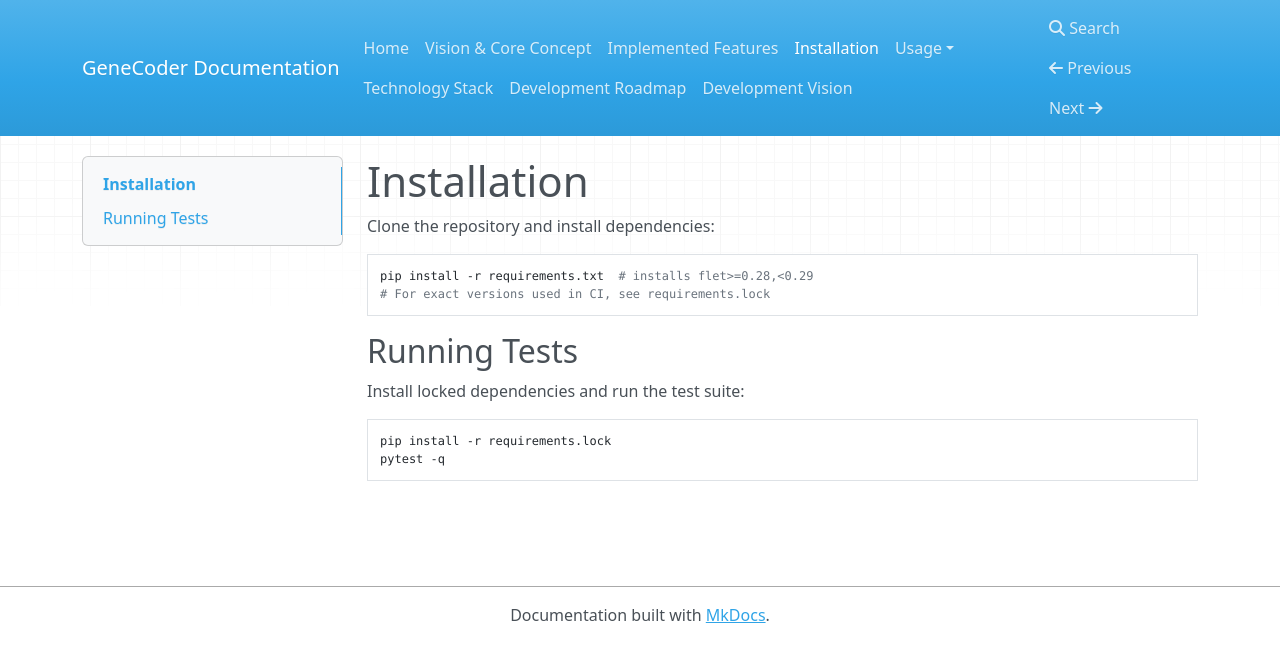
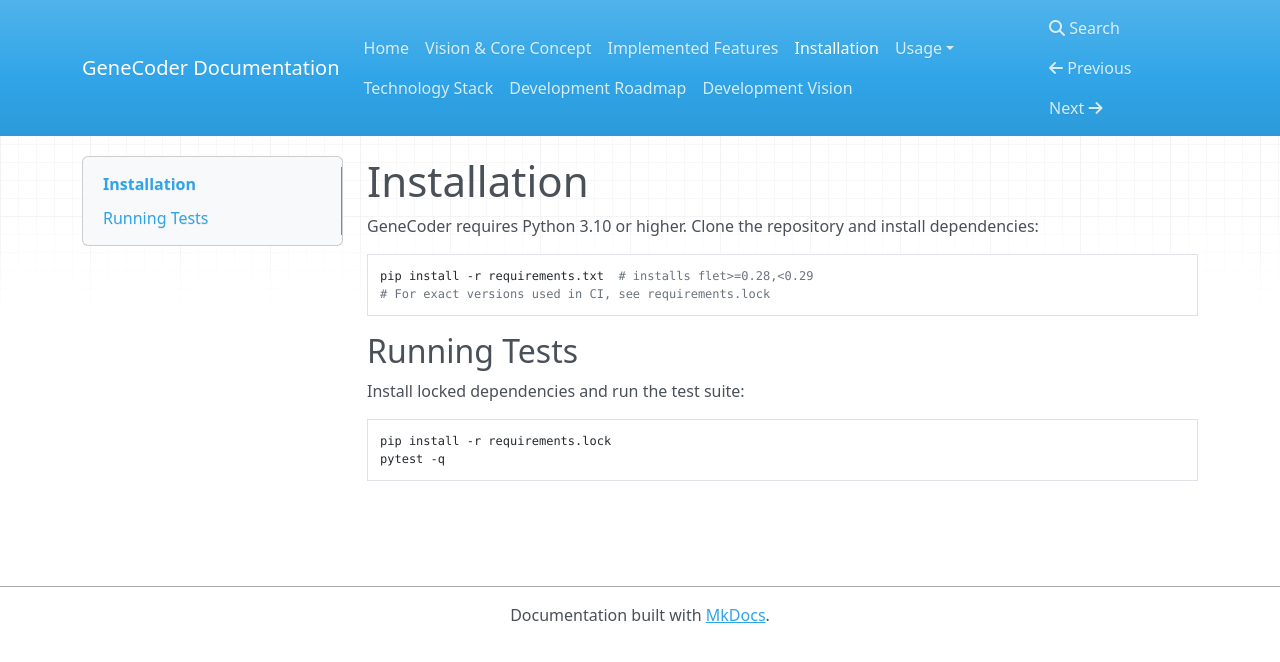
Before and after one commit to d0tTino/GeneCoder, an MkDocs documentation site: the page built from docs/installation.md, in a window 1280 px wide. Shown: the top 662 px of the page. Built offline with MkDocs 1.6.1, drawn with Linux system fonts in a browser that asks for light colours; nearby versions of some CDN libraries.

Commit message:
Specify Python requirement

````diff
--- a/docs/installation.md
+++ b/docs/installation.md
@@ -1,6 +1,6 @@
 # Installation
 
-Clone the repository and install dependencies:
+GeneCoder requires Python 3.10 or higher. Clone the repository and install dependencies:
 
 ```bash
 pip install -r requirements.txt  # installs flet>=0.28,<0.29
--- a/pyproject.toml
+++ b/pyproject.toml
@@ -12,6 +12,7 @@ description = "Simulated DNA data encoding & decoding toolkit"
 authors = [{ name = "GeneCoder Team" }]
 readme = "README.md"
 license = { text = "MIT" }
+requires-python = ">=3.10"
 keywords = ["DNA", "storage", "encoding", "simulation"]
 dependencies = [
     "flet>=0.28,<0.29",
````
